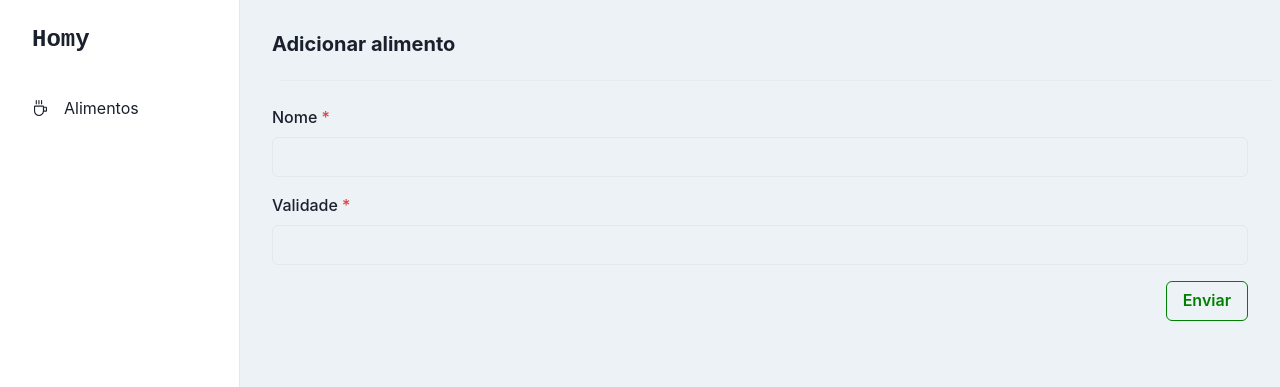
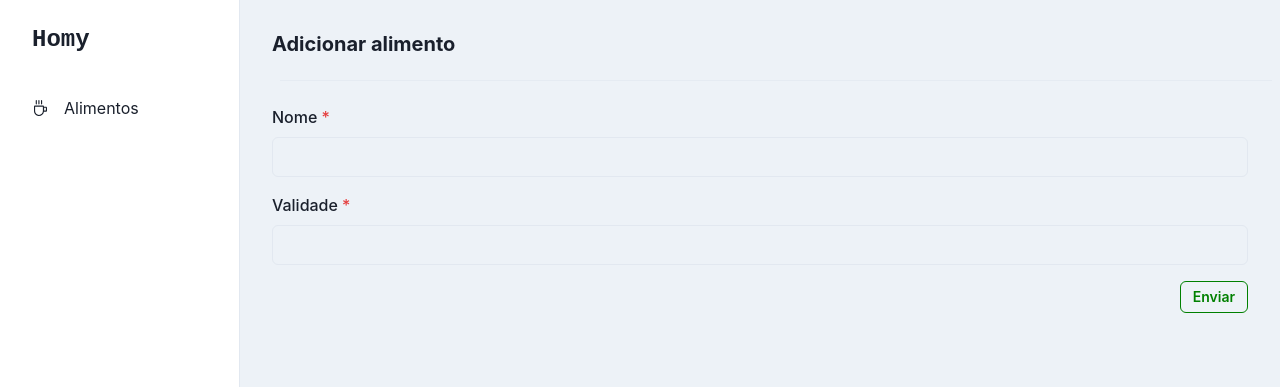
Before and after one commit to souzantero/homy, a React (Create React App) app in the folder client/: page /foods/new in a window 1280 px wide. Shown: the top 387 px of the page. Built offline with nearby package versions, Linux system fonts and the light colour scheme; the HTML template or start-up script is replaced by a standard one.

Commit message:
feat(client/layout): create Page components

```diff
--- a/client/src/app/components/food/AddFood.tsx
+++ b/client/src/app/components/food/AddFood.tsx
@@ -1,7 +1,10 @@
 import { ChangeEvent, FormEvent, useState } from "react"
-import { Box, Button, Divider, Flex, FormControl, FormLabel, Heading, Input, Spacer, Stack } from '@chakra-ui/react'
+import { Button, Flex, FormControl, FormLabel, Heading, Input, Spacer, Stack } from '@chakra-ui/react'
 import { useAddFood } from "../../hooks/useAddFood"
 import { useNavigate } from "react-router-dom"
+import { Page } from "../layout/Page"
+import { PageHeader } from "../layout/PageHeader"
+import { PageBody } from "../layout/PageBody"
 
 export function AddFood() {
   const navigate = useNavigate()
@@ -28,12 +31,9 @@ export function AddFood() {
   }
 
   return (
-    <Box padding={2}>
-      <Box padding={2}>
-        <Heading size={'md'} >Adicionar alimento</Heading>
-      </Box>
-      <Divider margin={4} />
-      <Box padding={2}>
+    <Page>
+      <PageHeader title="Adicionar alimento"/>
+      <PageBody>
         <Stack as={'form'} spacing={4} onSubmit={handleSubmit}>
           <FormControl isRequired isDisabled={isAdding.valueOf()}>
             <FormLabel>Nome</FormLabel>
@@ -50,6 +50,7 @@ export function AddFood() {
               borderColor={'green'}
               variant={'outline'}
               type='submit'
+              size={'sm'}
               isDisabled={isAdding.valueOf()}
               isLoading={isAdding.valueOf()}
             >
@@ -57,7 +58,7 @@ export function AddFood() {
             </Button>
           </Flex>
         </Stack>
-      </Box>
-    </Box>
+      </PageBody>
+    </Page>
   )
 }
--- a/client/src/app/components/food/Food.tsx
+++ b/client/src/app/components/food/Food.tsx
@@ -1,20 +1,18 @@
-import { Box, Divider, Heading, Skeleton } from "@chakra-ui/react";
+import { Skeleton } from "@chakra-ui/react";
 import { useMemo } from "react";
 import { useParams } from "react-router-dom";
 import { useFoods } from "../../hooks/useFoods";
+import { Page } from "../layout/Page";
+import { PageHeader } from "../layout/PageHeader";
 
 export function Food() {
   const { foodId } = useParams()
   const { foods, isLoading } = useFoods()
   const food = useMemo(() => foods.find(food => food.id === foodId), [foods])
-
   if (isLoading) return <Skeleton/>
   return (
-    <Box padding={2}>
-      <Box padding={2}>
-        <Heading size={'md'}>{'Alimento'}</Heading>
-      </Box>
-      <Divider margin={4} />
-    </Box>
+    <Page>
+      <PageHeader title={'Alimento'}/>
+    </Page>
   )
 }
--- a/client/src/app/components/food/Foods.tsx
+++ b/client/src/app/components/food/Foods.tsx
@@ -1,41 +1,31 @@
-import { Box, Button, ButtonGroup, Divider, Flex, Heading, Spacer } from '@chakra-ui/react'
+import { Button, ButtonGroup } from '@chakra-ui/react'
 import { useNavigate } from 'react-router-dom'
+import { Page } from '../layout/Page'
+import { PageBody } from '../layout/PageBody'
+import { PageHeader } from '../layout/PageHeader'
 import { FoodTable } from './FoodTable'
 
-export function FoodsHead() {
+export function Foods() {
   const navigate = useNavigate()
-  const handleClickAdd = () => {
-    navigate('/foods/new')
-  }
-
+  const handleClickAdd = () => navigate('/foods/new')
   return (
-    <Flex padding='2' minWidth='max-content' alignItems='center' gap='2'>
-      <Box padding='2'>
-        <Heading size='md'>Alimentos</Heading>
-      </Box>
-      <Spacer />
-      <ButtonGroup gap='2'>
+    <Page>
+      <PageHeader title='Alimentos'>
+        <ButtonGroup>
           <Button
             color={'blue'}
             borderColor={'blue'}
             variant={'outline'}
+            size={'sm'}
             onClick={handleClickAdd}
           >
             Adicionar
           </Button>
         </ButtonGroup>
-    </Flex>
+      </PageHeader>
+      <PageBody>
+        <FoodTable />
+      </PageBody>
+    </Page>
   )
 }
-
-export function Foods() {
-  return (
-    <Box padding={2}>
-      <FoodsHead />
-      <Divider margin={4} />
-      <Box padding={2}>
-        <FoodTable />
-      </Box>
-    </Box>
-  )
-}
--- /dev/null
+++ b/client/src/app/components/layout/Page.tsx
@@ -0,0 +1,13 @@
+
+import { Box } from "@chakra-ui/react";
+import { PropsWithChildren } from "react";
+
+export function Page({
+  children
+}: PropsWithChildren) {
+  return (
+    <Box padding={2}>
+      {children}
+    </Box>
+  )
+}
--- /dev/null
+++ b/client/src/app/components/layout/PageBody.tsx
@@ -0,0 +1,12 @@
+import { Box } from "@chakra-ui/react";
+import { PropsWithChildren } from "react";
+
+export function PageBody({
+  children
+}: PropsWithChildren) {
+  return (
+    <Box padding={2}>
+      {children}
+    </Box>
+  )
+}
--- /dev/null
+++ b/client/src/app/components/layout/PageHeader.tsx
@@ -0,0 +1,22 @@
+import { Box, Divider, Flex, Heading, Spacer } from "@chakra-ui/react";
+import { PropsWithChildren } from "react";
+
+export interface PageHeaderProps {
+  title?: string
+}
+
+export function PageHeader({
+  title,
+  children
+}: PropsWithChildren<PageHeaderProps>) {
+  return (
+    <>
+      <Flex padding={2} minWidth='max-content' alignItems='center' gap='2'>
+        {title && <Heading size={'md'}>{title}</Heading>}
+        <Spacer/>
+        {children}
+      </Flex>
+      <Divider margin={4} />
+    </>
+  )
+}
```
Lines whose indentation alone changed are shown as unchanged.
